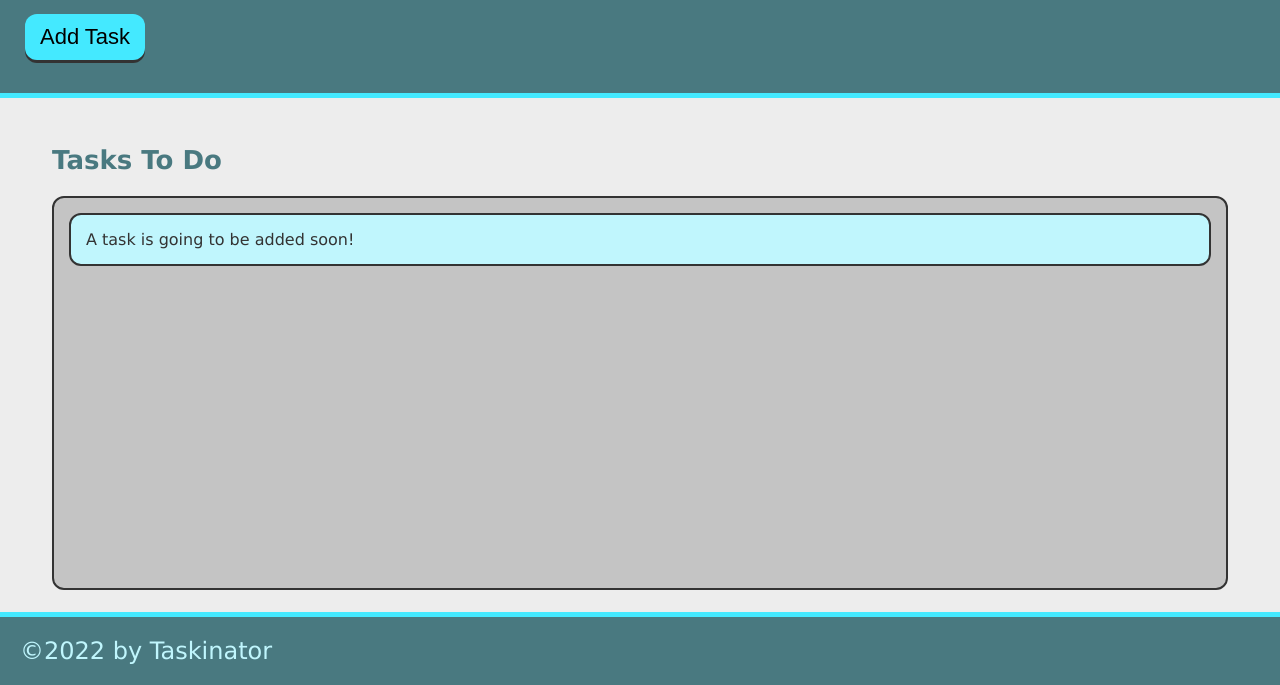
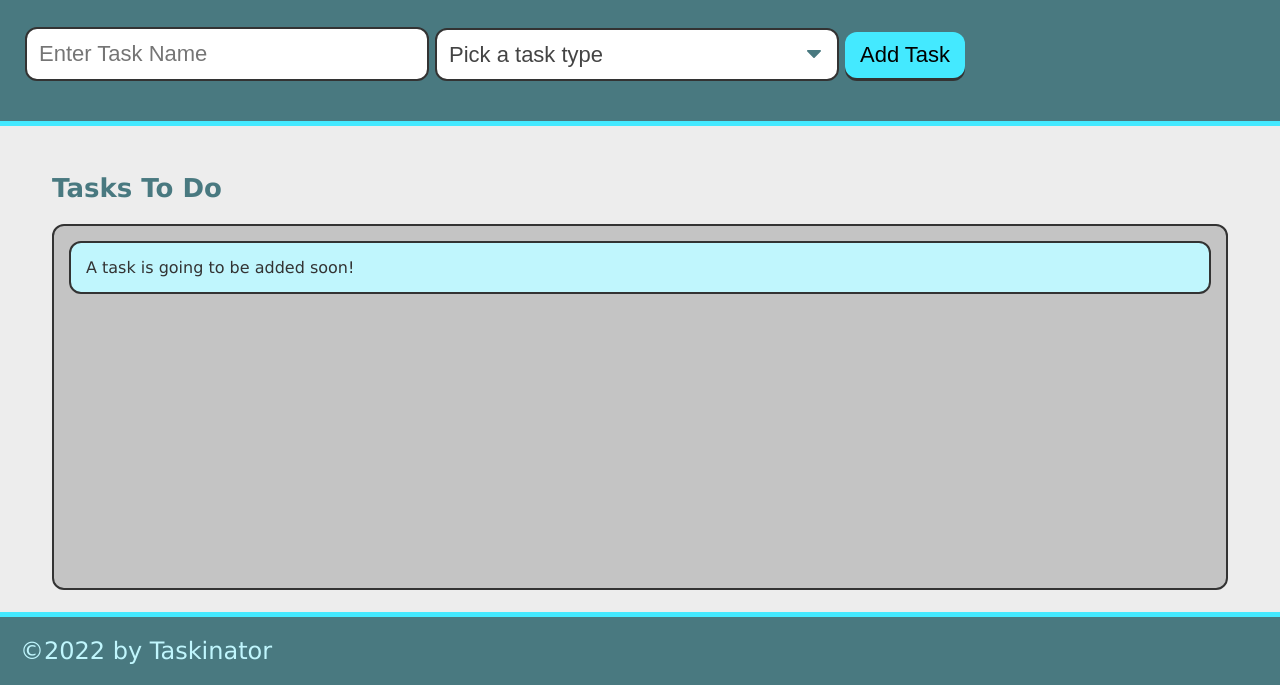
Before and after one commit to alanam79/taskinator, a plain HTML site: page index.html in a window 1280 px wide. Shown: the part 115-800 px from the top of the page. Drawn offline with Linux system fonts and the light colour scheme.

Commit message:
added input bar and dropdown to page

```diff
--- a/index.html
+++ b/index.html
@@ -13,7 +13,22 @@
     <header>
         <h1 class="page-title">Taskinator</h1>
         <p>Click the button below to add a new task!</p>
-        <button class="btn" id="save-task">Add Task</button>
+        <form id="task-form">
+            <div class="form-group">
+                <input type="text" name="task-name" placeholder="Enter Task Name"/>
+            </div>
+            <div class="form-group">
+                <select name="task-type" class="select-dropdown">
+                    <option value="" disable selected>Pick a task type</option>
+                    <option value="Print">Print</option>
+                    <option value="Web">Web</option>
+                    <option value="Mobile">Mobile</option>
+                </select>
+            </div>
+            <div class="form-group">
+                <button class="btn" id="save-task">Add Task</button>
+            </div>
+        </form>
     </header>
 
     <main class="page-content">
```
